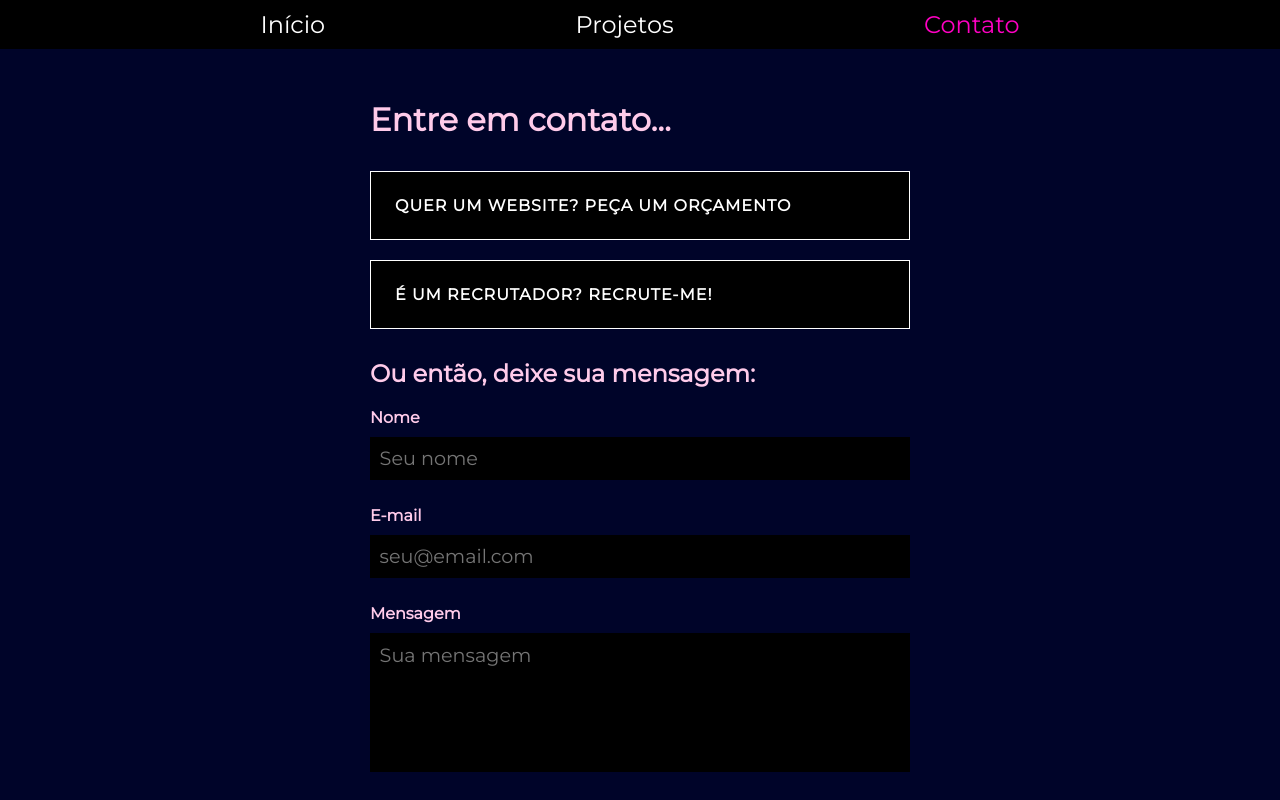
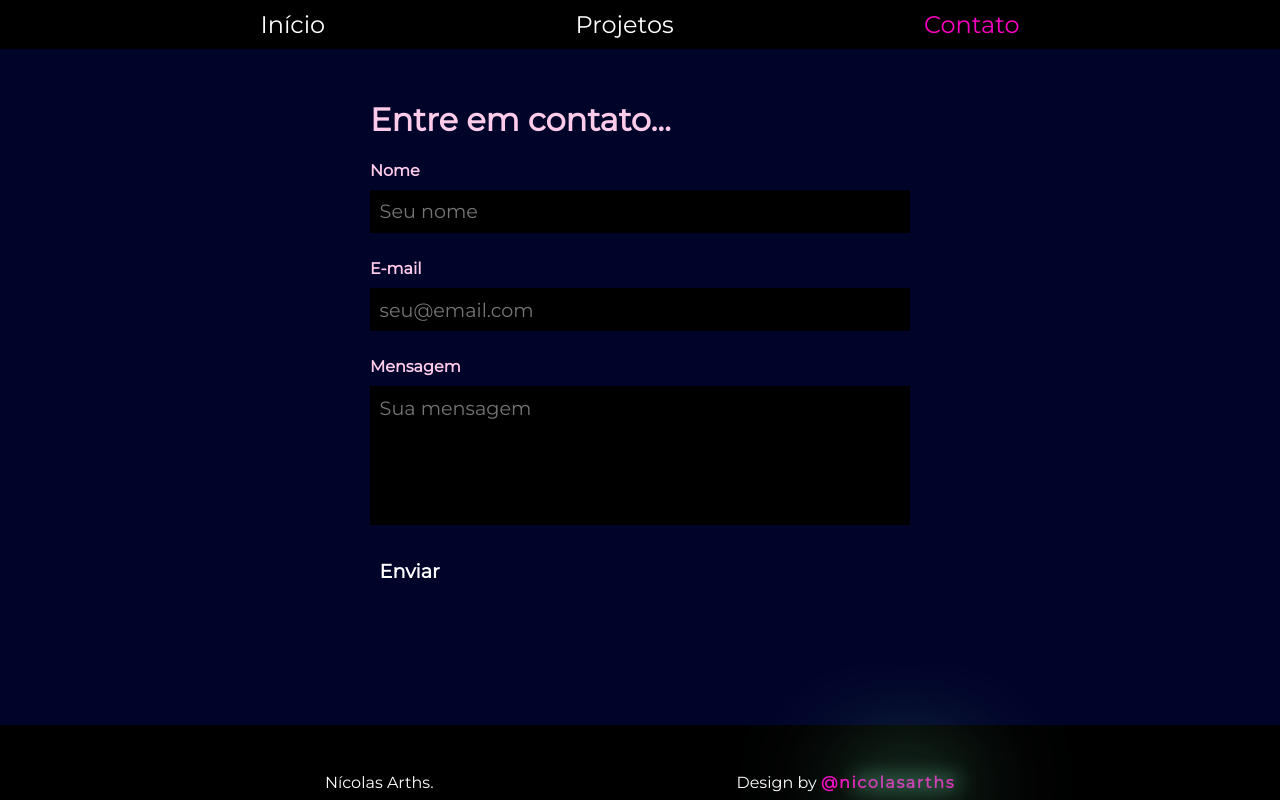
Before and after one commit to nicolasarths/personal-website, a Next.js app: page /contato in a window 1280 px wide. Shown: the top 800 px of the page. Built offline with nearby package versions, Linux system fonts and the light colour scheme; a web font is replaced by a local one.

Commit message:
reserve contacting options, needs fixing hrefs

```diff
--- a/src/pages/contato/index.js
+++ b/src/pages/contato/index.js
@@ -39,9 +39,9 @@ const ContactPage = () => {
     <div className="contact-form container-small margin-auto padding-bottom-big padding-small">
       <h1>Entre em contato...</h1>
 
-      <SubjectList />
+      {/* <SubjectList />
 
-      <h2 className="contact-form-title">Ou então, deixe sua mensagem:</h2>
+      <h2 className="contact-form-title">Ou então, deixe sua mensagem:</h2> */}
 
       <Form form="contactForm" method="post" onSubmit={handleSubmit}>
         <Field
@@ -58,6 +58,7 @@ const ContactPage = () => {
           name="E-mail"
           type="email"
           placeholder="seu@email.com"
+          required
         />
         <TextArea
           form="contactForm"
@@ -65,6 +66,7 @@ const ContactPage = () => {
           name="Mensagem"
           placeholder="Sua mensagem"
           rows="5"
+          required
         />
         <Submit value="Enviar" />
       </Form>
```
